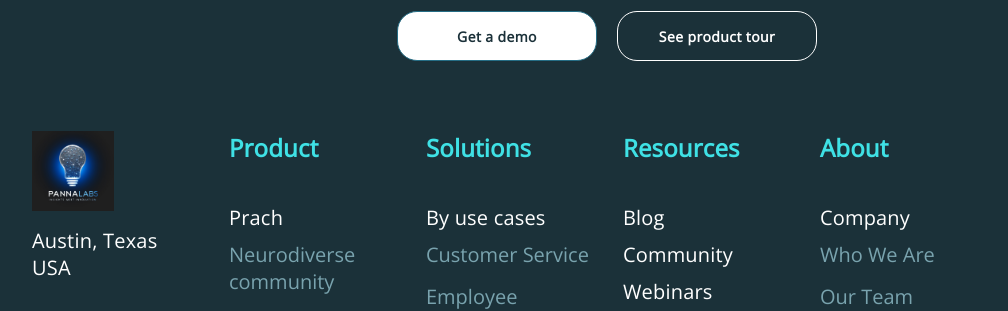
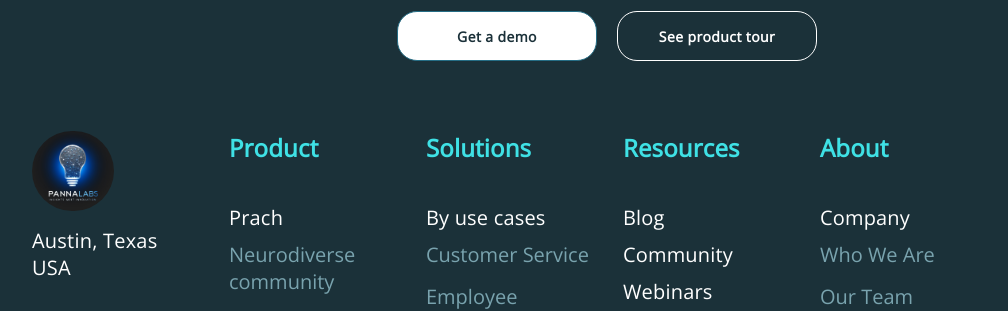
Before and after one commit to Atharvatungapindi/Panna-ai, a React (Create React App) app: page / in a window 1280 px wide. Shown: the part 6800-7111 px from the top of the page, without its empty margins (48-1056 px from the left). Built offline with nearby package versions, Linux system fonts and the light colour scheme.

Commit message:
footer logo fix

```diff
--- a/src/components/footer/Footer.js
+++ b/src/components/footer/Footer.js
@@ -125,7 +125,11 @@ const Footer = () => {
           <div>
             {" "}
             <Stack direction="row" sx={{ maxWidth: "50%", maxHeight: "50%" }}>
-              <Box component="img" src={LogoImg} />
+              <Box
+                component="img"
+                src={LogoImg}
+                sx={{ borderRadius: "50px" }}
+              />
             </Stack>
             <Typography
               variant="body2"
```
